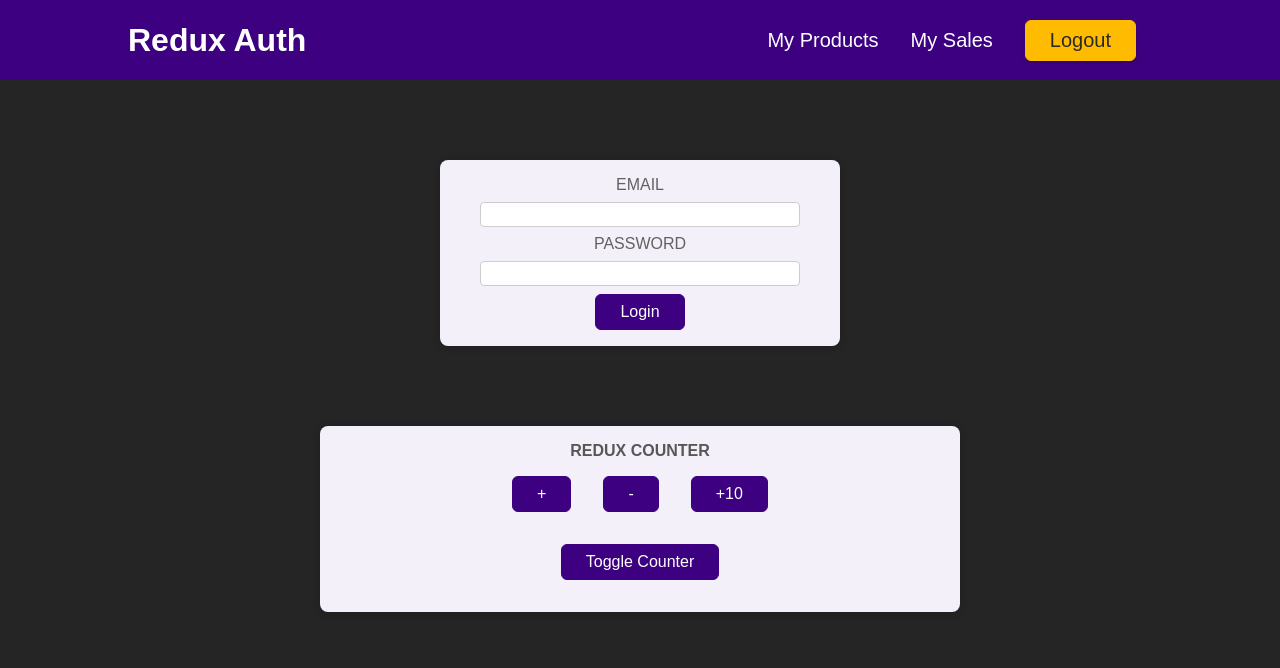
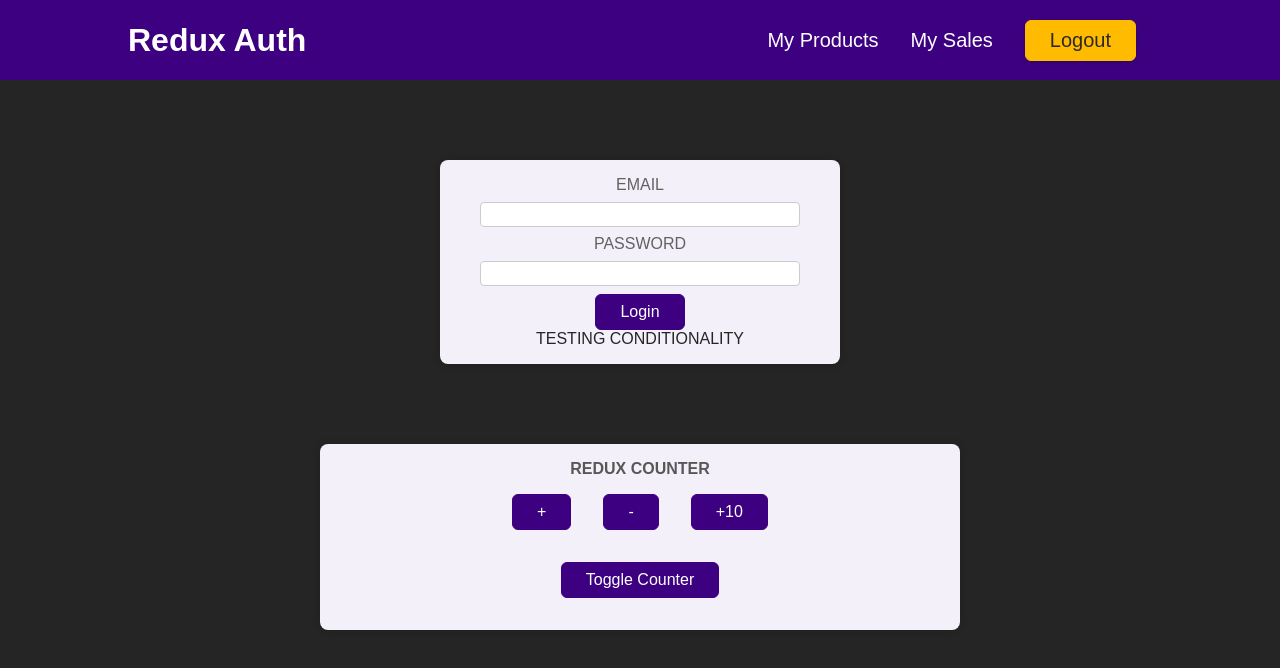
Before and after one commit to dnlstronge/reduxprojts, a React (Create React App) app: page / in a window 1280 px wide. Shown: the top 668 px of the page. Built offline with nearby package versions, Linux system fonts and the light colour scheme.

Commit message:
[x] - issue identified??

```diff
--- a/src/Store/index.ts
+++ b/src/Store/index.ts
@@ -37,8 +37,7 @@ const authSlice = createSlice({
     initialState: initialAuthState,
     reducers: {
         setIsAuthenticated(state) {
-            console.log("is this even firing")
-            state.isAuthenticated = !state.isAuthenticated
+            state.isAuthenticated = true
         }
     }
 })
@@ -48,8 +47,10 @@ const authSlice = createSlice({
 export const counterActions = counterSlice.actions
 export const authActions = authSlice.actions
 
+
+// guess this is where the problem is =>
 const store = configureStore({
-    reducer: counterSlice.reducer
+    reducer: counterSlice.reducer,
 })
 
 export default store;
--- a/src/components/Auth.tsx
+++ b/src/components/Auth.tsx
@@ -14,7 +14,6 @@ const Auth: React.FC = () => {
 
   const handleSubmit = (e: FormEvent) => {
     e.preventDefault()
-    console.log("floogity boogity!!!")
     dispatch(authActions.setIsAuthenticated())
   }
 
@@ -33,7 +32,7 @@ const Auth: React.FC = () => {
           <button type="submit">Login</button>
         </form>
       </section>
-      {isAuth &&
+      {!isAuth &&
       <div>TESTING CONDITIONALITY</div>}
     </main>
   );
```
